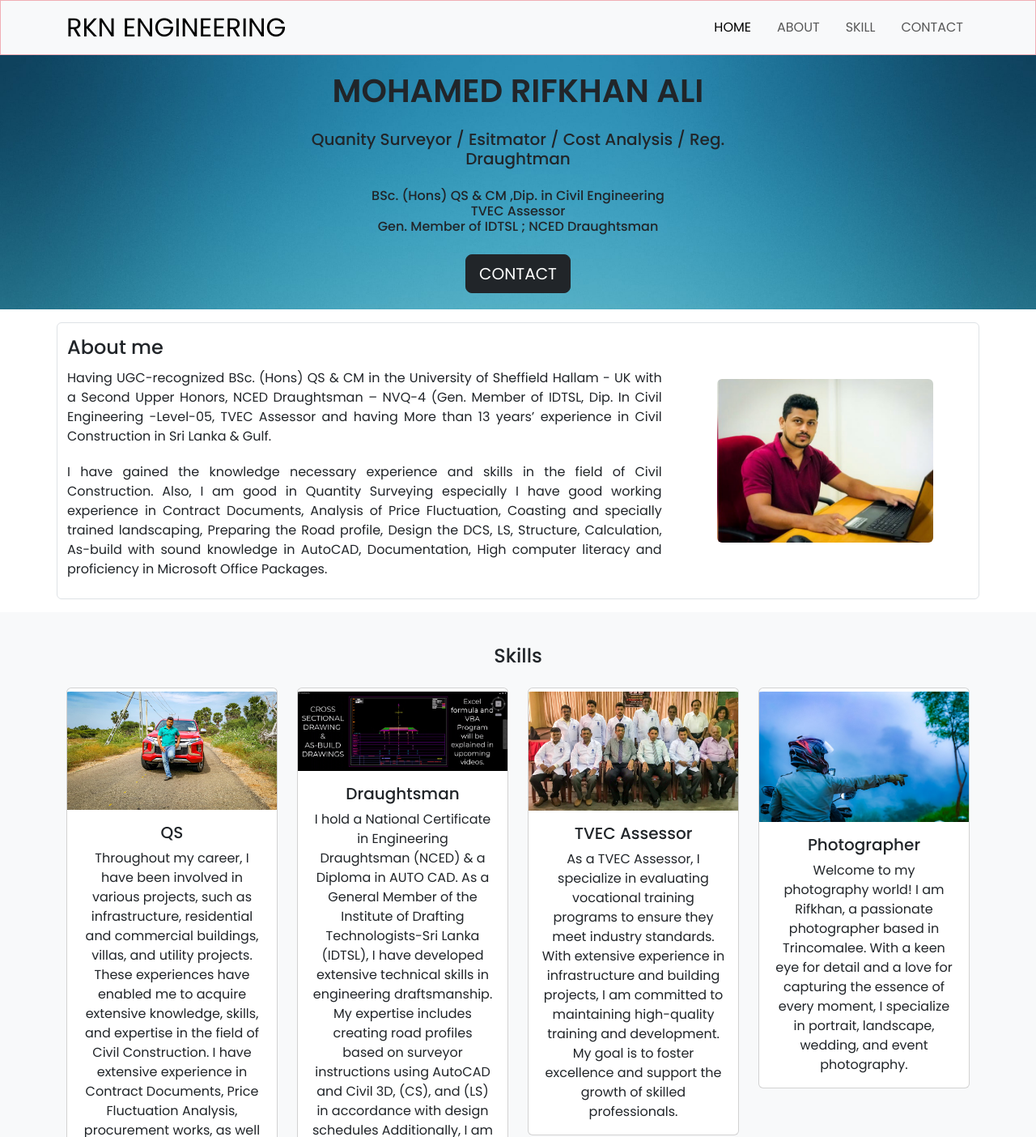
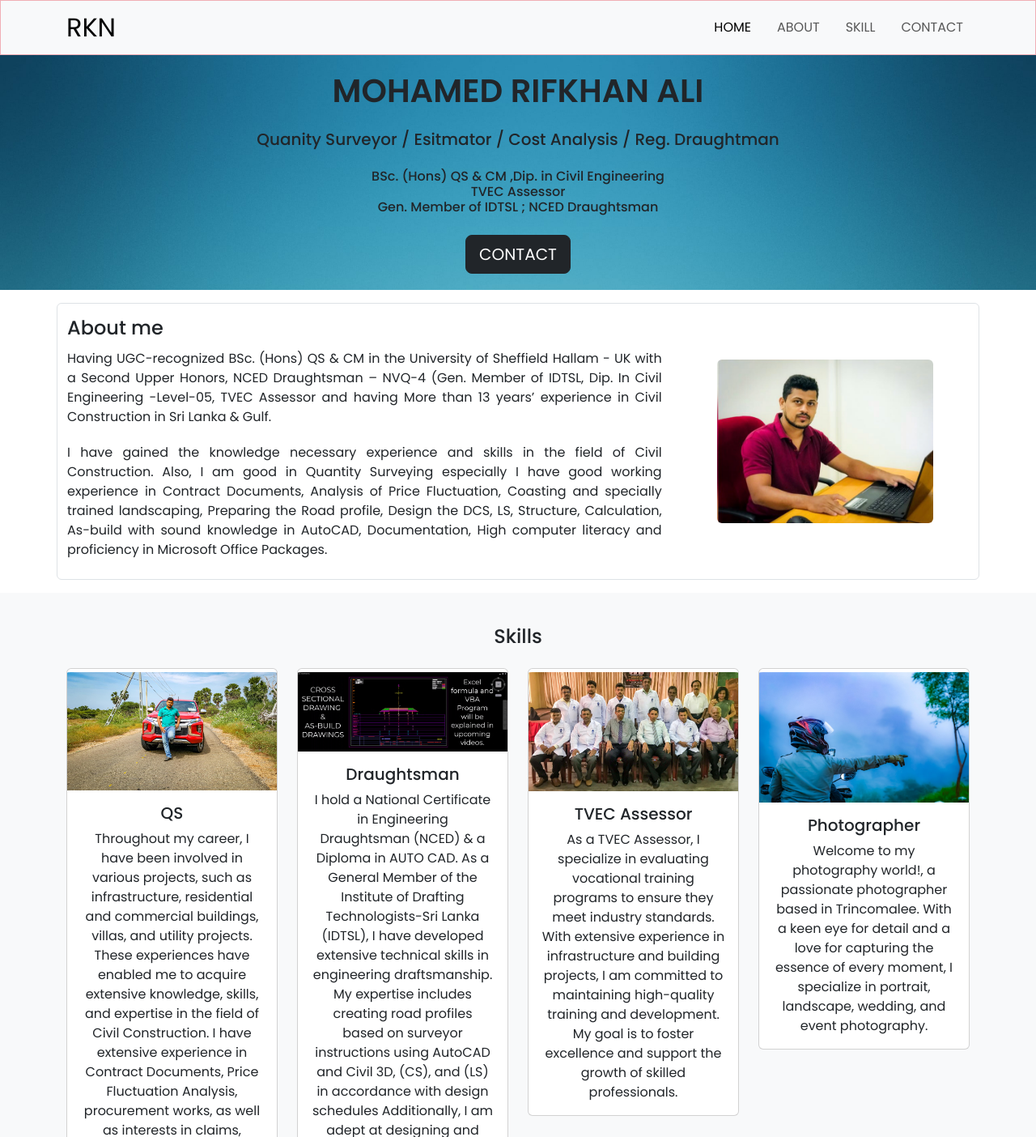
Before and after one commit to rifkhan-project/rifk-portfolio, a plain HTML site: page index.html in a window 1280 px wide. Shown: the top 1404 px of the page at 81% size. Drawn offline with nearby package versions, Linux system fonts and the light colour scheme.

Commit message:
rifkhan width change

```diff
--- a/index.html
+++ b/index.html
@@ -25,7 +25,7 @@
 
     <nav class="navbar navbar-expand-lg bg-body-tertiary py-1 text-uppercase border border-danger-subtle sticky-top">
         <div class="container">
-            <a class="navbar-brand fs-2" href="#">RKN Engineering</a>
+            <a class="navbar-brand fs-2" href="#">RKN</a>
             <button class="navbar-toggler" type="button" data-bs-toggle="collapse"
                 data-bs-target="#navbarSupportedContent" aria-controls="navbarSupportedContent" aria-expanded="false"
                 aria-label="Toggle navigation">
@@ -58,7 +58,7 @@
             <div class="container">
                 <div class="row">
                     <div class="col-md-12">
-                        <div class="w-50  m-auto">
+                        <div class="w-55  m-auto">
                             <h1 class="pb-3 fw-semibold">MOHAMED RIFKHAN ALI</h1>
                             <H5 class="pb-3">Quanity Surveyor / Esitmator / Cost Analysis / Reg. Draughtman</H5>
                             <h6 class="pb-3">BSc. (Hons) QS & CM ,Dip. in Civil Engineering
@@ -179,7 +179,7 @@
                         <img src="./image/travel.jpg" class="card-img-top w-100 m-auto pt-1" alt="html">
                         <div class="card-body">
                             <h5 class="card-title">Photographer</h5>
-                            <p class="card-text">Welcome to my photography world! I am Rifkhan, a passionate
+                            <p class="card-text">Welcome to my photography world!, a passionate
                                 photographer based in Trincomalee. With a keen eye for detail and a love for capturing
                                 the essence of every moment, I specialize in portrait, landscape, wedding, and event
                                 photography.
```
